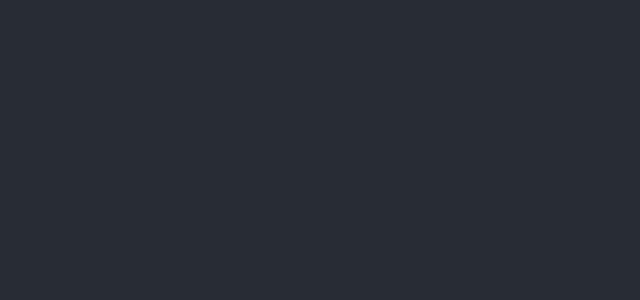
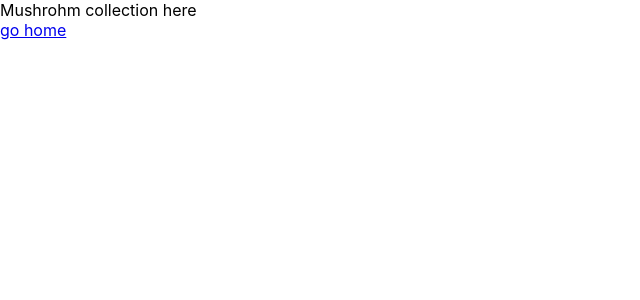
Before and after one commit to jbtortoise/mushrohms, a React (Create React App) app: page /collection in a window 1280 px wide. Shown: the top 300 px of the page, without its empty margins (0-640 px from the left). Built offline with nearby package versions, Linux system fonts and the light colour scheme.

Commit message:
add router

```diff
--- a/package.json
+++ b/package.json
@@ -8,6 +8,7 @@
     "@testing-library/user-event": "^13.5.0",
     "react": "^17.0.2",
     "react-dom": "^17.0.2",
+    "react-router-dom": "^6.2.1",
     "react-scripts": "5.0.0",
     "web-vitals": "^2.1.2"
   },
--- a/src/App.css
+++ b/src/App.css
@@ -1,16 +1,5 @@
 .App {
   text-align: center;
-}
-
-.App-header {
-  background-color: #282c34;
-  min-height: 100vh;
-  display: flex;
-  flex-direction: column;
-  align-items: center;
-  justify-content: center;
-  font-size: calc(10px + 2vmin);
-  color: white;
 }
 
 .App-link {
--- a/src/App.js
+++ b/src/App.js
@@ -1,9 +1,12 @@
 import "./App.css";
+import { Link } from "react-router-dom";
 
 function App() {
   return (
     <div className="App">
       <header className="App-header"></header>
+      <div>Homepage</div>
+      <Link to="/collection">Collection page</Link>
     </div>
   );
 }
--- a/src/index.js
+++ b/src/index.js
@@ -1,17 +1,18 @@
-import React from 'react';
-import ReactDOM from 'react-dom';
-import './index.css';
-import App from './App';
-import reportWebVitals from './reportWebVitals';
+import React from "react";
+import ReactDOM from "react-dom";
+import "./index.css";
+import App from "./App";
+import Collection from "./routes/Collection";
+import { BrowserRouter, Routes, Route } from "react-router-dom";
 
 ReactDOM.render(
   <React.StrictMode>
-    <App />
+    <BrowserRouter>
+      <Routes>
+        <Route path="/" element={<App />} />
+        <Route path="/collection" element={<Collection />} />
+      </Routes>
+    </BrowserRouter>
   </React.StrictMode>,
-  document.getElementById('root')
+  document.getElementById("root")
 );
-
-// If you want to start measuring performance in your app, pass a function
-// to log results (for example: reportWebVitals(console.log))
-// or send to an analytics endpoint. Learn more: https://bit.ly/CRA-vitals
-reportWebVitals();
--- /dev/null
+++ b/src/routes/Collection.js
@@ -0,0 +1,12 @@
+import { Link } from "react-router-dom";
+
+function Collection() {
+  return (
+    <div className="Collection">
+      <div>Mushrohm collection here</div>
+      <Link to="/">go home</Link>
+    </div>
+  );
+}
+
+export default Collection;
```
Also changed, not shown: 1 other file (tests, documents, lock files or other folders).
